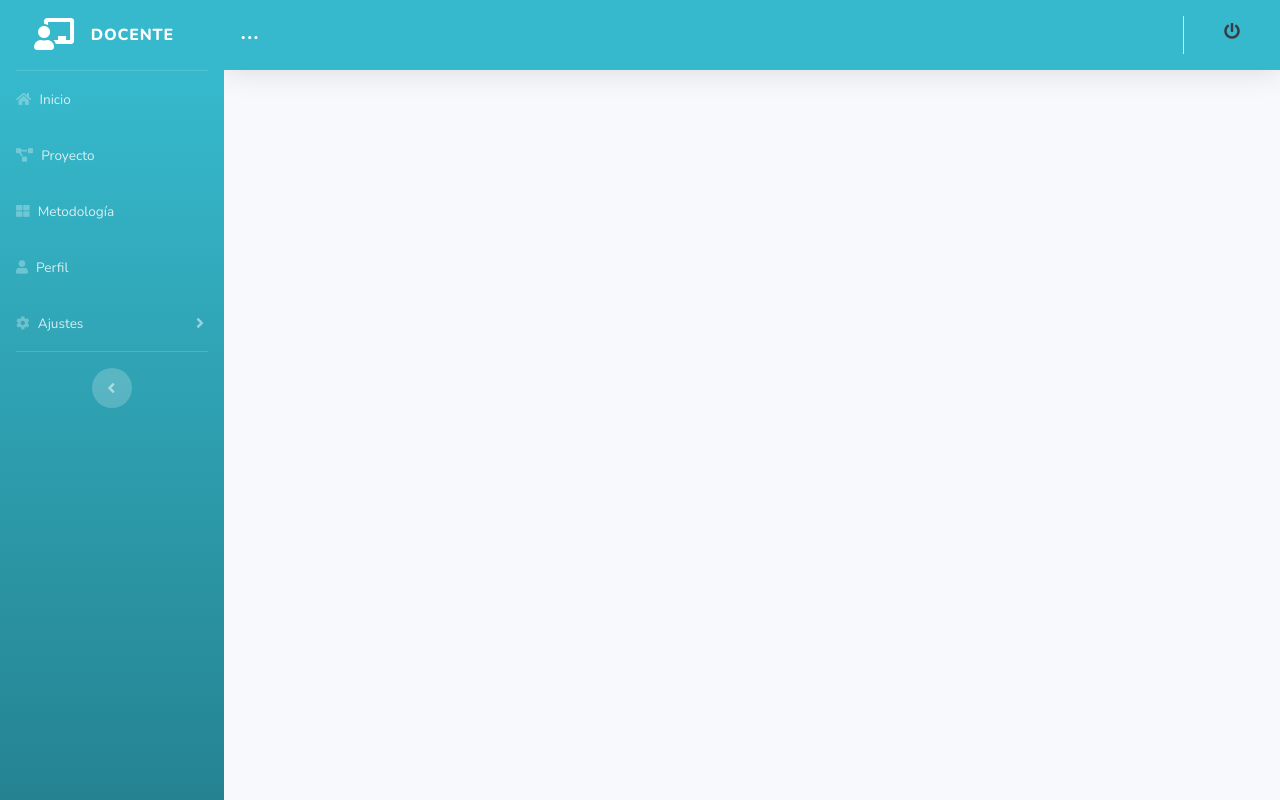
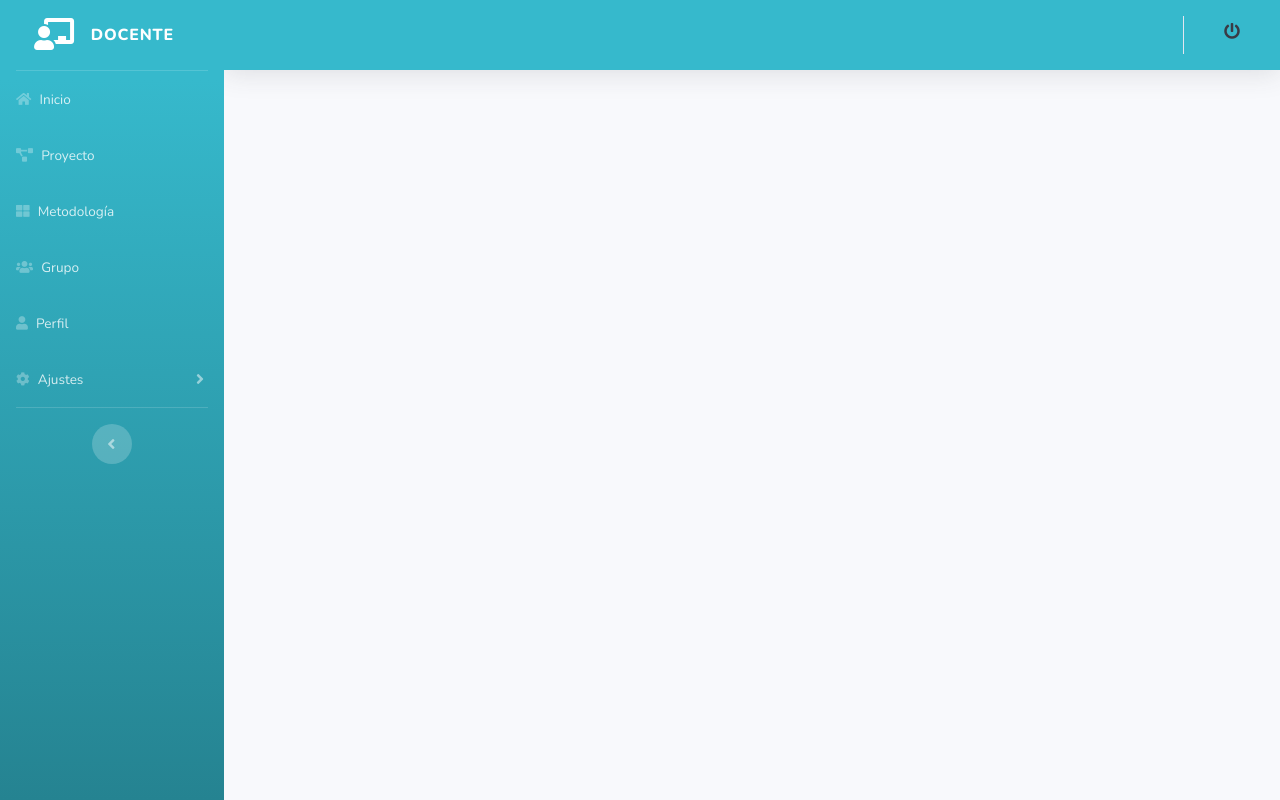
Before and after one commit to AlejoCJaimes/HistoriasUsuario-PWEB, a PHP site: page /HistoriasUsuario-PWEB/views/docente/header.php in a window 1280 px wide. Run offline with PHP 8.4, Linux system fonts and the light colour scheme; some libraries are stand-ins or nearby versions.

Commit message:
Se agrega "Grupo"
Se agrega el GRUPO en el panel vertical del DOCENTE

```diff
--- a/views/docente/header.php
+++ b/views/docente/header.php
@@ -62,6 +62,13 @@
 
 
       <li class="nav-item">
+        <a class="nav-link" href="<?php echo constant('URL');?>docente/grupo">
+          <i class="fas fa-users"></i>
+          <span>Grupo</span></a>
+      </li>
+
+
+      <li class="nav-item">
         <a class="nav-link" href="<?php echo constant('URL');?>docente/perfil">
           <i class="fas fa-user"></i>
           <span>Perfil</span></a>
@@ -108,7 +115,7 @@
           </button>
 
 
-          <h3 style="color:#fff">...</h3>
+          <h3 style="color:#fff"></h3>
 
           <!-- Topbar Navbar -->
           <ul class="navbar-nav ml-auto">
```
